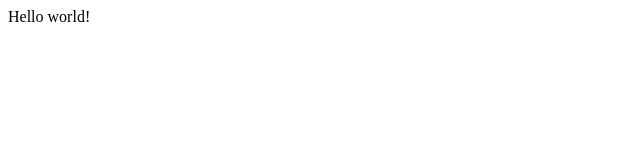
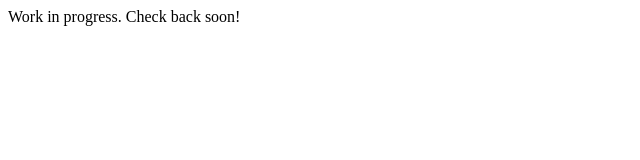
Before and after one commit to mhbka/blog, a plain HTML site: page index.html in a window 1280 px wide. Shown: the whole page, without its empty margins (0-640 px from the left). Drawn offline with Linux system fonts and the light colour scheme.

Commit message:
placeholder

```diff
--- a/index.html
+++ b/index.html
@@ -1 +1 @@
-<div>Hello world!</div>
+<div>Work in progress. Check back soon!</div>
```
